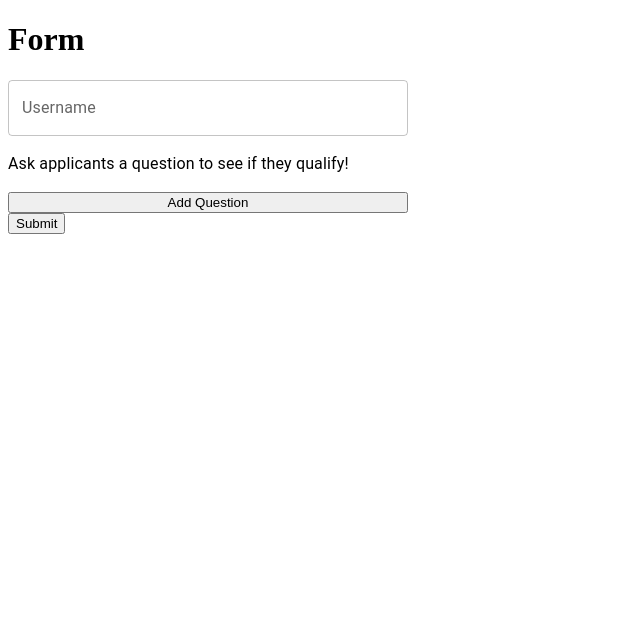
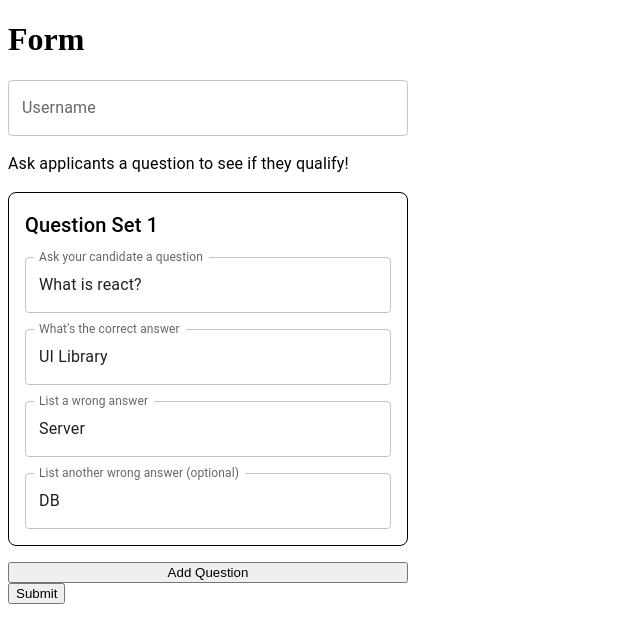
Before and after one commit to cpramshad/react-hook-form, a React (Create React App) app: page / in a window 1280 px wide. Shown: the top 642 px of the page, without its empty margins (0-640 px from the left). Built offline with nearby package versions, Linux system fonts and the light colour scheme.

Commit message:
Default values

```diff
--- a/src/components/DynamicForm.tsx
+++ b/src/components/DynamicForm.tsx
@@ -22,7 +22,18 @@ const initialState = {
 };
 
 export const DynamicForm = () => {
-  const form = useForm<FormValues>();
+  const form = useForm<FormValues>({
+    defaultValues: {
+      questionnaire: [
+        {
+          question: 'What is react?',
+          answer_1: 'UI Library',
+          answer_2: 'Server',
+          answer_3: 'DB',
+        },
+      ],
+    },
+  });
 
   const { register, control, handleSubmit, formState } = form;
   const { errors } = formState;
```
